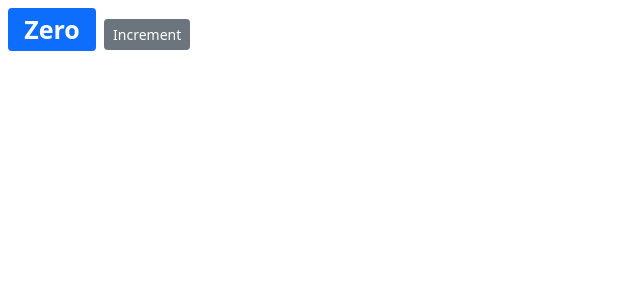
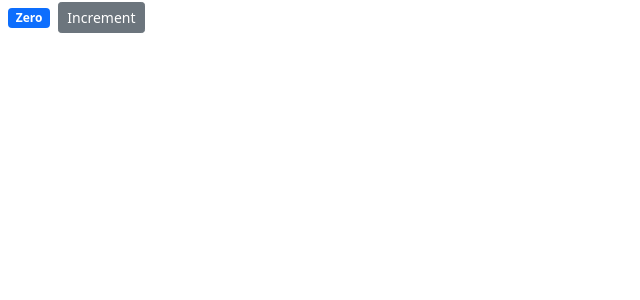
Before and after one commit to abbasi-naim/react-counter-app, a React (Create React App) app: page / in a window 1280 px wide. Shown: the top 300 px of the page, without its empty margins (0-640 px from the left). Built offline with nearby package versions, Linux system fonts and the light colour scheme.

Commit message:
remove style from badge

```diff
--- a/src/components/counter.jsx
+++ b/src/components/counter.jsx
@@ -10,9 +10,7 @@ class Counter extends Component {
   render() {
     return (
       <div>
-        <Badge bg="primary m-2" style={{ fontSize: 25 }}>
-          {this.formatCount()}
-        </Badge>
+        <Badge bg="primary m-2">{this.formatCount()}</Badge>
         <Button variant="secondary btn-sm">Increment</Button>
       </div>
     );
```
